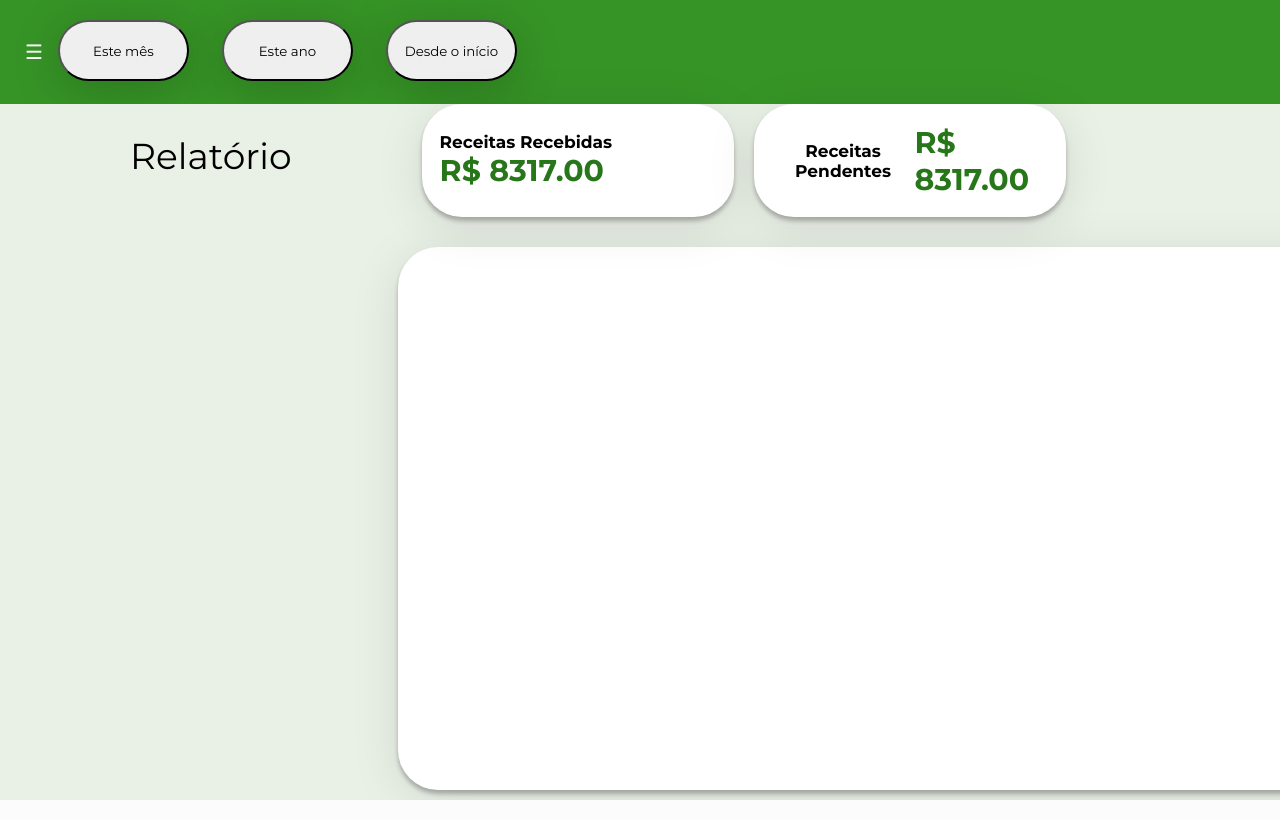
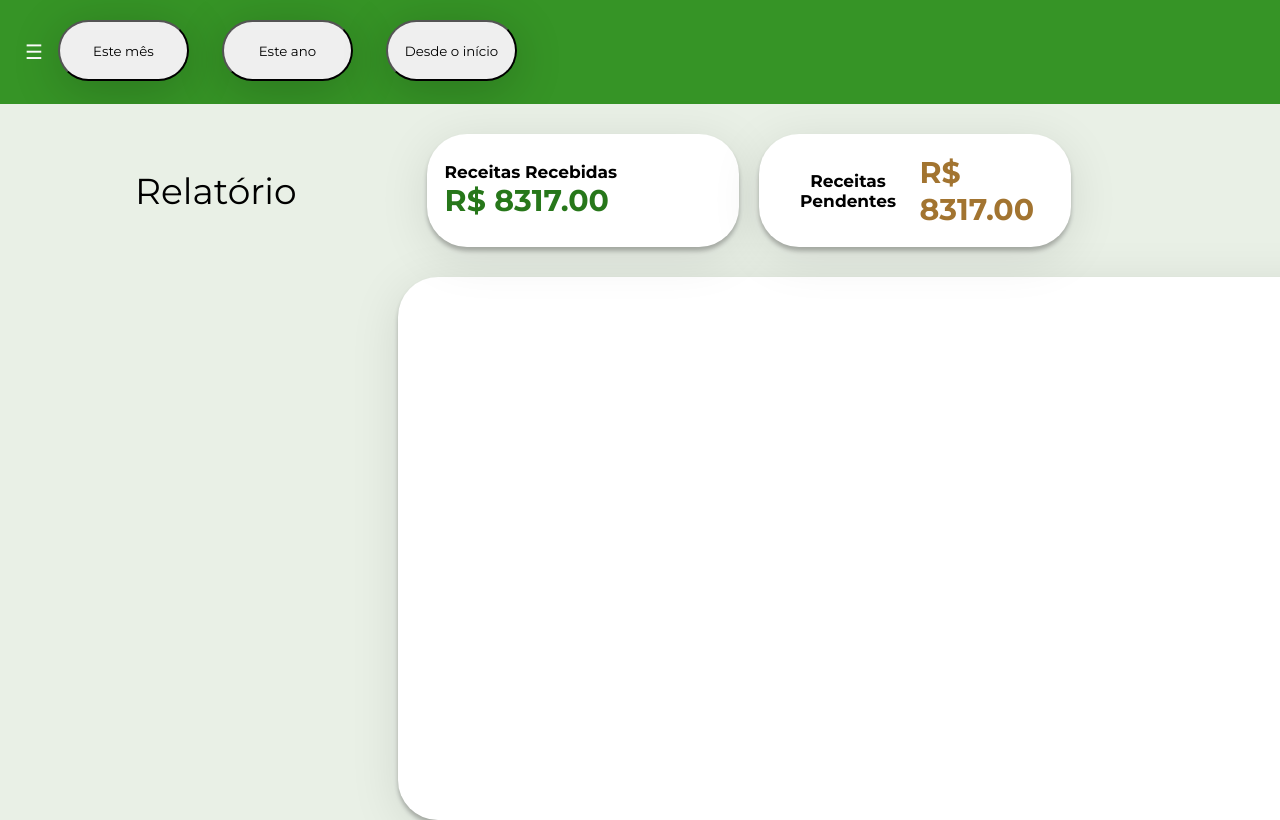
Before and after one commit to caleberebello/MeuVerdinho, a PHP site: page /historico_receita.html in a window 1280 px wide; the page is wider, and only the part inside the window is pictured. Run offline with PHP 8.4, Linux system fonts and the light colour scheme.

Commit message:
Atualizando

```diff
--- a/html/historico_receita.css
+++ b/html/historico_receita.css
@@ -271,6 +271,7 @@ p{
     display: flex;
     align-items: center;
     justify-content: space-between;
+    margin-top: 30px;
     margin-right: 20px;
     width: 312px;
     height: 113px;
@@ -324,6 +325,13 @@ h1{
     line-height: 37px;
     font-weight: 700;
     color: var(--primary);
+}
+
+.saldo1{
+    font-size: 30px;
+    line-height: 37px;
+    font-weight: 700;
+    color: #A27430;
 }
 
 .txt-saldo{
--- a/html/historico_receita.html
+++ b/html/historico_receita.html
@@ -65,7 +65,7 @@
             <button class="redondo">Desde o início</button>
         </div>
         <div class="container">
-            <p style="margin-top: 30px; margin-right: 130px; margin-left: 90px;">Relatório</p>
+            <p style="margin-top: 65px; margin-right: 130px; margin-left: 95px;">Relatório</p>
             <div class="group-box">
                 <div class="box">
                     <h1 class="txt-saldo">Receitas Recebidas</h1>
@@ -73,7 +73,7 @@
                 </div>
                 <div class="box">
                     <h1 class="txt-saldo">Receitas Pendentes</h1>
-                    <p class="saldo">R$ 8317.00</p>
+                    <p class="saldo1">R$ 8317.00</p>
                 </div>
             </div>
         </div>
```
